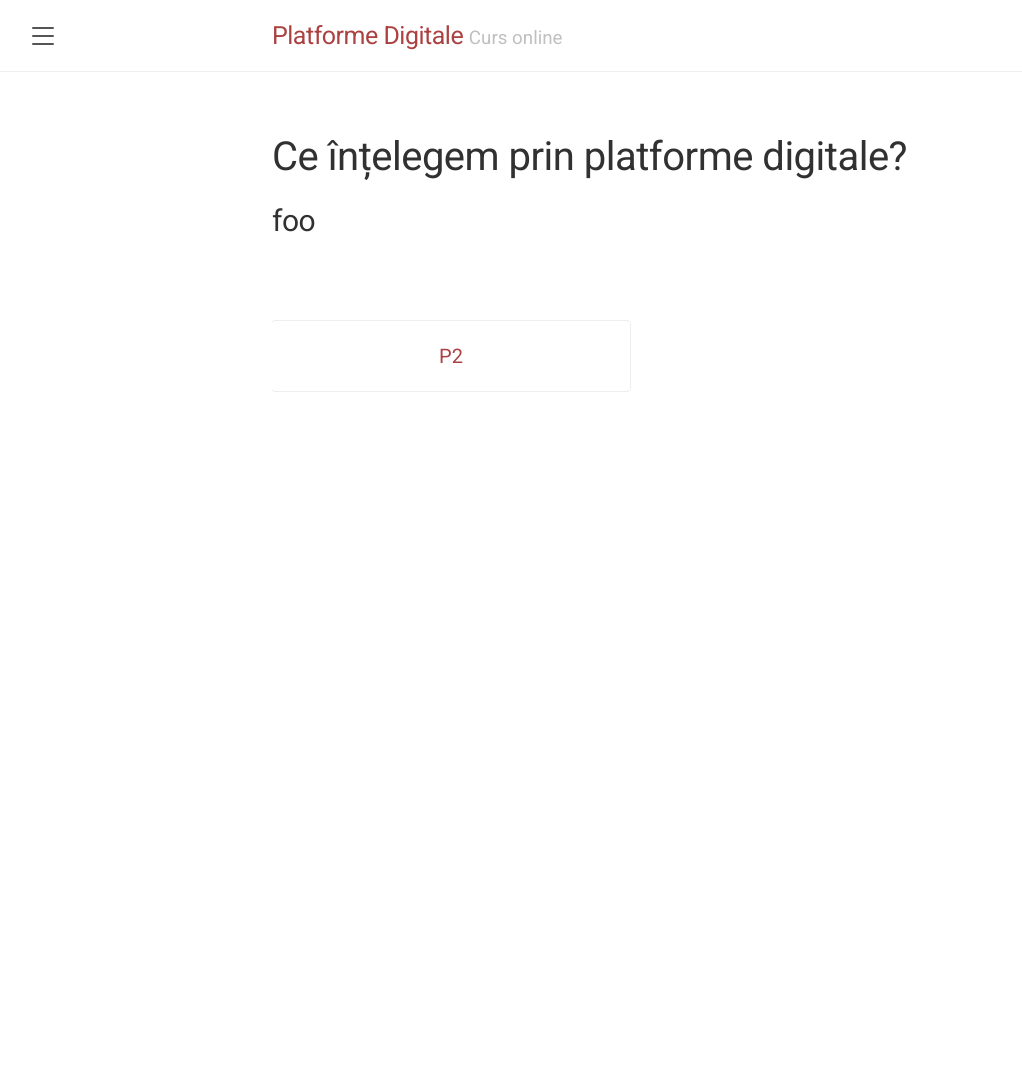
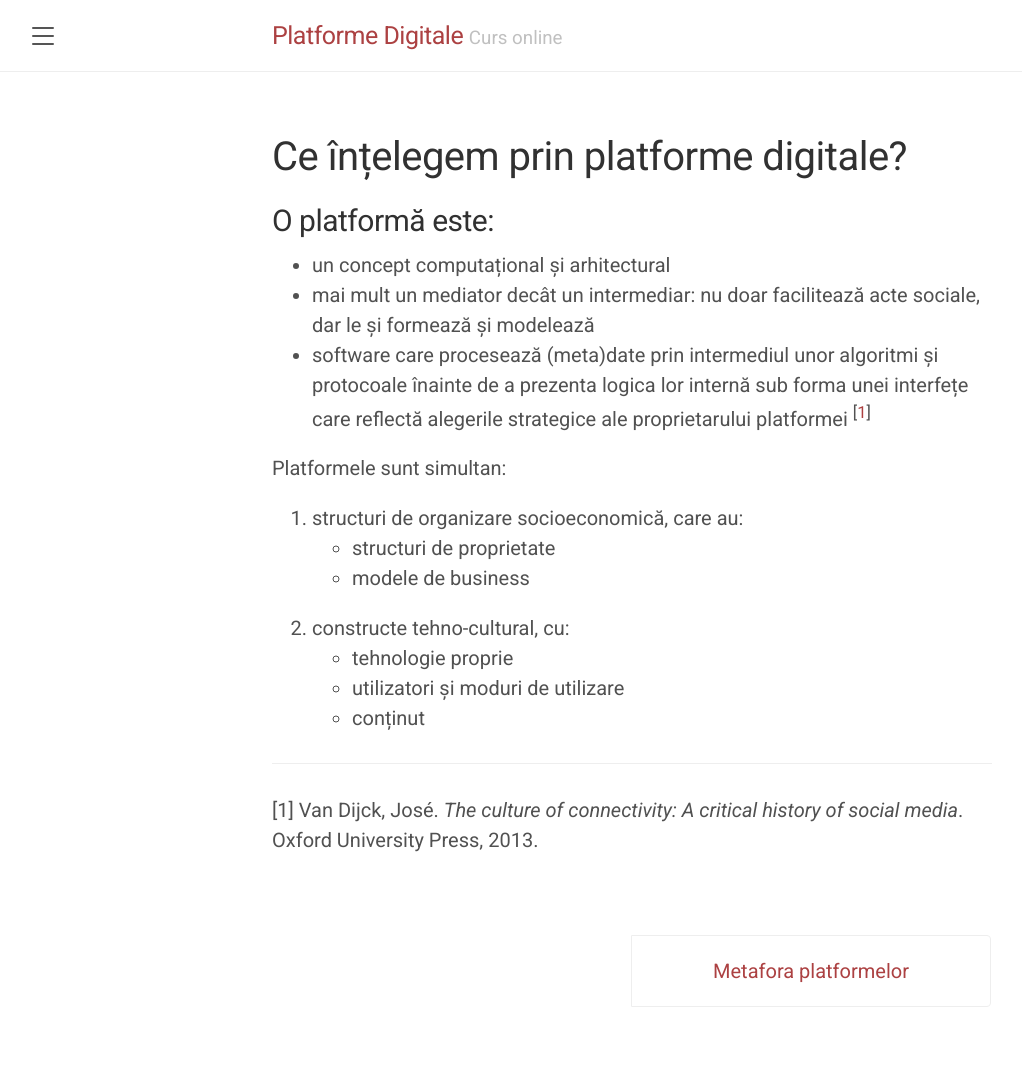
Before and after one commit to flavianana/flavianana.github.io, a Jekyll site: the page built from cursuri/tipuri-platforme/platforme-digitale.html, in a window 1280 px wide. Shown: the whole page, without its empty margins (8-1030 px from the left). Built offline with Jekyll 4.4.1, drawn with Linux system fonts in a browser that asks for light colours; comment, search, counter and statistics services are not loaded; before the commit the page ends 900 px from its top, so only the background shows below that.

```diff
--- a/_layouts/page.html
+++ b/_layouts/page.html
@@ -9,9 +9,13 @@ layout: default
 <div class="pagination">
   {% if page.prev %}
     <a href="{{ page.prev.url }}" class="pagination-item older">{{ page.prev.title }}</a>
+  {% else %}
+    <span class="pagination-item older placeholder"></span>
   {% endif %}
 
   {% if page.next %}
     <a href="{{ page.next.url }}" class="pagination-item newer">{{ page.next.title }}</a>
+  {% else %}
+    <span class="pagination-item newer placeholder"></span>
   {% endif %}
 </div>
--- a/css/platforme-digitale.css
+++ b/css/platforme-digitale.css
@@ -10,3 +10,7 @@ figure figcaption {
     font-size: 14px;
     text-align: center;
 }
+
+.pagination-item.placeholder {
+    border: none;
+}
--- a/cursuri/tipuri-platforme/platforme-digitale.html
+++ b/cursuri/tipuri-platforme/platforme-digitale.html
@@ -2,10 +2,61 @@
 layout: course
 title: Tipuri de platforme digitale
 next:
-  url: /cursuri/tipuri-platforme/p2
-  title: P2
+  url: /cursuri/tipuri-platforme/metafora-platformelor
+  title: Metafora platformelor
 ---
 
 <h1>Ce înțelegem prin platforme digitale?</h1>
 
-<h2>foo</h2>
+<h2>O platformă este:</h2>
+
+
+ <ul>
+   <li>
+    un concept computațional și arhitectural
+   </li>
+   <li>
+    mai mult un mediator decât un intermediar: nu doar facilitează acte sociale, dar le și formează și modelează
+   </li>
+   <li>
+    software care procesează (meta)date prin intermediul unor algoritmi și protocoale înainte de a prezenta logica lor internă sub forma unei interfețe care reflectă alegerile strategice ale proprietarului platformei <sup>[<a href="#nota1">1</a>]</sup>
+   </li>
+ </ul>
+
+<p>
+  Platformele sunt simultan:
+  <ol>
+    <li>
+      structuri de organizare socioeconomică, care au:
+      <ul>
+        <li>
+          structuri de proprietate
+        </li>
+        <li>
+          modele de business
+        </li>
+      </ul>
+    </li>
+    <li>
+      constructe tehno-cultural, cu:
+      <ul>
+        <li>
+          tehnologie proprie
+        </li>
+        <li>
+          utilizatori și moduri de utilizare
+        </li>
+        <li>
+          conținut
+        </li>
+      </ul>
+    </li>
+  </ol>
+
+</p>
+
+<hr>
+
+  <p id="nota1">
+  [1] Van Dijck, José. <em>The culture of connectivity: A critical history of social media</em>. Oxford University Press, 2013.
+  </p>
```
Also changed, not shown: cursuri/tipuri-platforme/clasificari.html (added, +87 -0 lines), cursuri/tipuri-platforme/metafora-platformelor.html (added, +50 -0 lines), cursuri/tipuri-platforme/p2.html (deleted, +0 -14 lines), cursuri/tipuri-platforme/p3.html (deleted, +0 -71 lines), cursuri/tipuri-platforme/seminar.html (added, +20 -0 lines), despre.html (+14 -4 lines), index.html (+11 -7 lines), cursuri/tipuri-platforme/assets/cat.jpg (deleted), cursuri/tipuri-platforme/assets/csiliboss.jpg (added).
